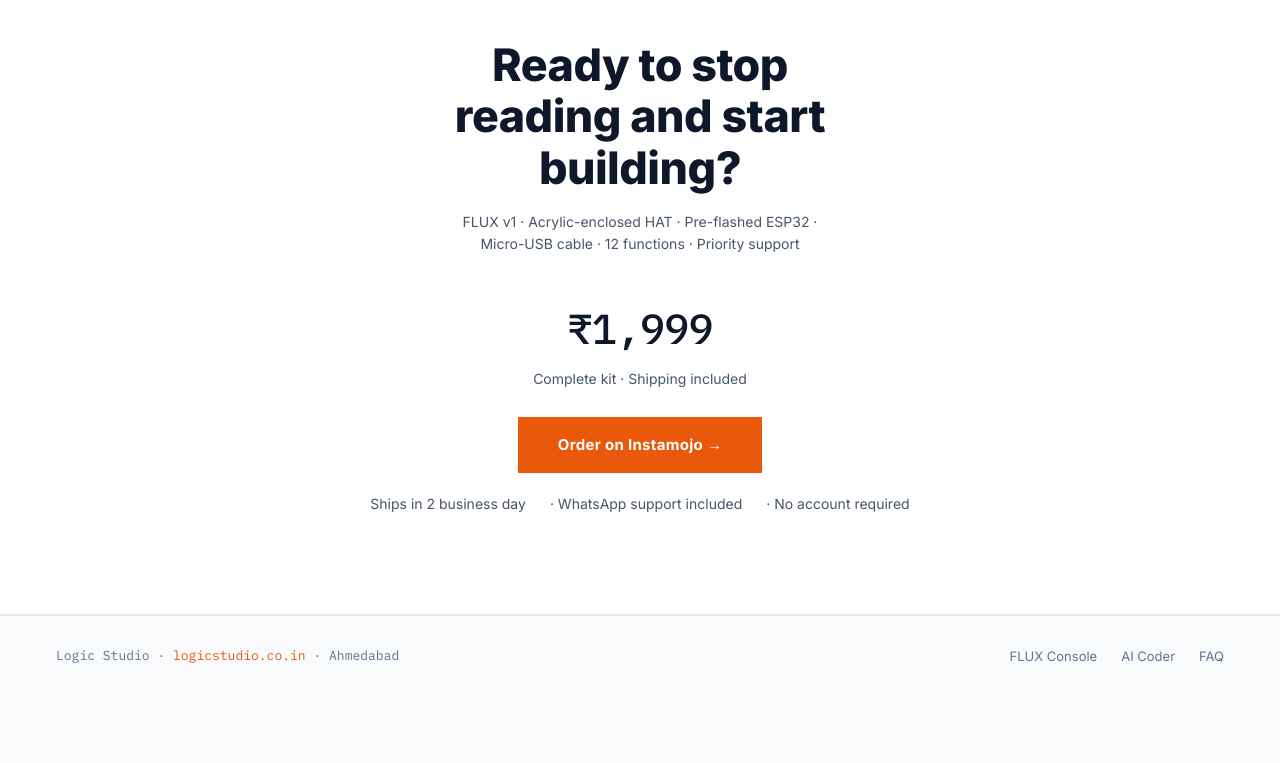
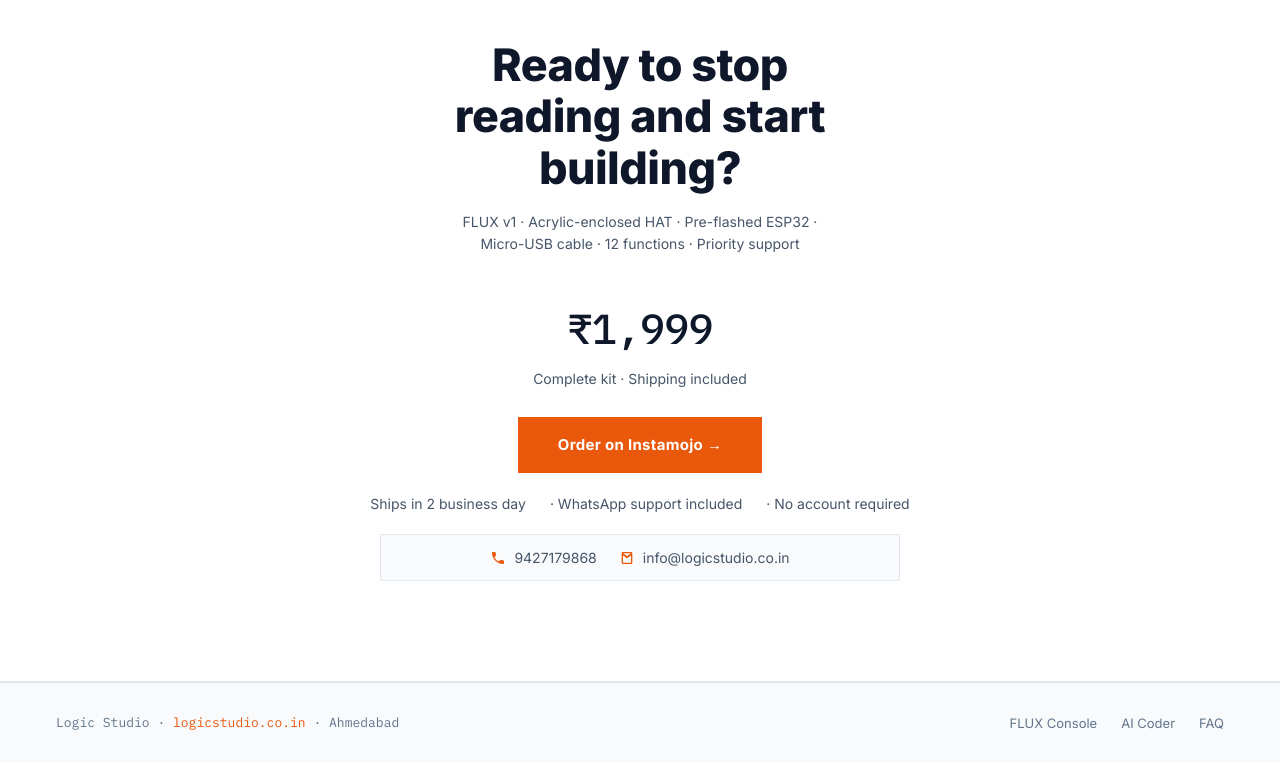
Before and after one commit to dd-joshi/logicstudio-site, a plain HTML site: page index.html in a window 1280 px wide. Shown: the part 4737-5500 px from the top of the page. Before the commit the page ends 5433 px from the top, so only its background shows below. Drawn offline with Linux system fonts and the light colour scheme.

Commit message:
Add final CTA contact strip and update ₹1,999 FAQ answer

```diff
--- a/index.html
+++ b/index.html
@@ -1280,6 +1280,48 @@
       content: '';
     }
 
+    .final-contact-strip {
+      margin: 20px auto 0;
+      max-width: 520px;
+      border: 1px solid var(--border);
+      background: var(--bg);
+      padding: 12px 16px;
+      display: flex;
+      justify-content: center;
+      align-items: center;
+      gap: 22px;
+      flex-wrap: wrap;
+    }
+
+    .final-contact-link {
+      display: inline-flex;
+      align-items: center;
+      gap: 8px;
+      color: var(--text2);
+      text-decoration: none;
+      font-size: var(--fs-body);
+      line-height: 1.5;
+      transition: color 0.2s;
+    }
+
+    .final-contact-link:hover {
+      color: var(--text);
+    }
+
+    .final-contact-icon {
+      width: 16px;
+      height: 16px;
+      display: inline-flex;
+      color: var(--accent);
+      flex-shrink: 0;
+    }
+
+    .final-contact-icon svg {
+      width: 16px;
+      height: 16px;
+      fill: currentColor;
+    }
+
     /* ── FOOTER ── */
     footer {
       padding: 28px 56px;
@@ -1455,6 +1497,11 @@
 
       .trust-grid {
         grid-template-columns: repeat(2, 1fr);
+      }
+
+      .final-contact-strip {
+        max-width: 560px;
+        gap: 16px;
       }
 
       footer {
@@ -1503,6 +1550,17 @@
 
       .proof-pill {
         min-width: 100%;
+      }
+
+      .final-contact-strip {
+        max-width: 300px;
+        flex-direction: column;
+        gap: 10px;
+        align-items: center;
+      }
+
+      .final-contact-link {
+        font-size: var(--fs-body-mobile);
       }
     }
   </style>
@@ -1902,9 +1960,10 @@
             <span class="faq-icon">+</span>
           </button>
           <div class="faq-a">
-            <div class="faq-a-inner">A basic ESP32 gives you a blank board and hours of setup frustration.
-              You may find none of comparable kit from any Indian edtech brand which can give this learing experiance at this price point
-              FLUX guarantees your engagement from Day 1.</div>
+            <div class="faq-a-inner">While basic kits provide raw components, FLUX provides an immediate learning
+              experience. You are paying for 12 integrated, real-world gadget functions protected by a custom acrylic
+              enclosure. In the Indian ed-tech space, no other kit offers this level of polished, Day-1 engagement at this
+              price point.</div>
           </div>
         </div>
 
@@ -1928,6 +1987,26 @@
       <span>WhatsApp support included</span>
       <span>No account required</span>
     </div>
+    <div class="final-contact-strip" aria-label="Contact options">
+      <a class="final-contact-link" href="tel:+919427179868" aria-label="Call 9427179868">
+        <span class="final-contact-icon" aria-hidden="true">
+          <svg viewBox="0 0 24 24" xmlns="http://www.w3.org/2000/svg">
+            <path
+              d="M6.62 10.79a15.05 15.05 0 0 0 6.59 6.59l2.2-2.2a1 1 0 0 1 1.01-.24c1.11.37 2.3.56 3.51.56a1 1 0 0 1 1 1V20a1 1 0 0 1-1 1C10.85 21 3 13.15 3 3.99a1 1 0 0 1 1-1H7.5a1 1 0 0 1 1 1c0 1.21.19 2.4.56 3.51a1 1 0 0 1-.24 1.01l-2.2 2.28z" />
+          </svg>
+        </span>
+        <span>9427179868</span>
+      </a>
+      <a class="final-contact-link" href="mailto:info@logicstudio.co.in" aria-label="Email info@logicstudio.co.in">
+        <span class="final-contact-icon" aria-hidden="true">
+          <svg viewBox="0 0 24 24" xmlns="http://www.w3.org/2000/svg">
+            <path
+              d="M4 5a2 2 0 0 1 2-2h12a2 2 0 0 1 2 2v14a2 2 0 0 1-2 2H6a2 2 0 0 1-2-2V5zm2 0v.01L12 9l6-3.99V5H6zm12 3.24-5.45 3.62a1 1 0 0 1-1.1 0L6 8.24V19h12V8.24z" />
+          </svg>
+        </span>
+        <span>info@logicstudio.co.in</span>
+      </a>
+    </div>
   </div>
 
   <!-- ══ FOOTER ══ -->
```
